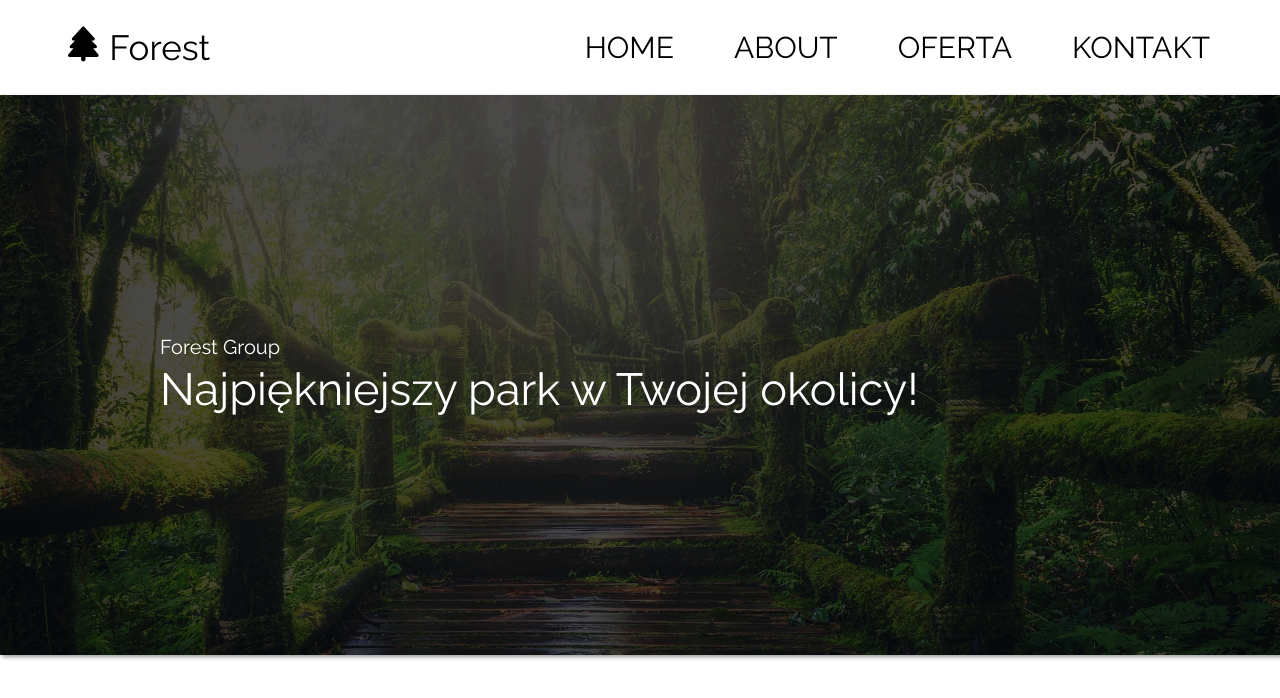
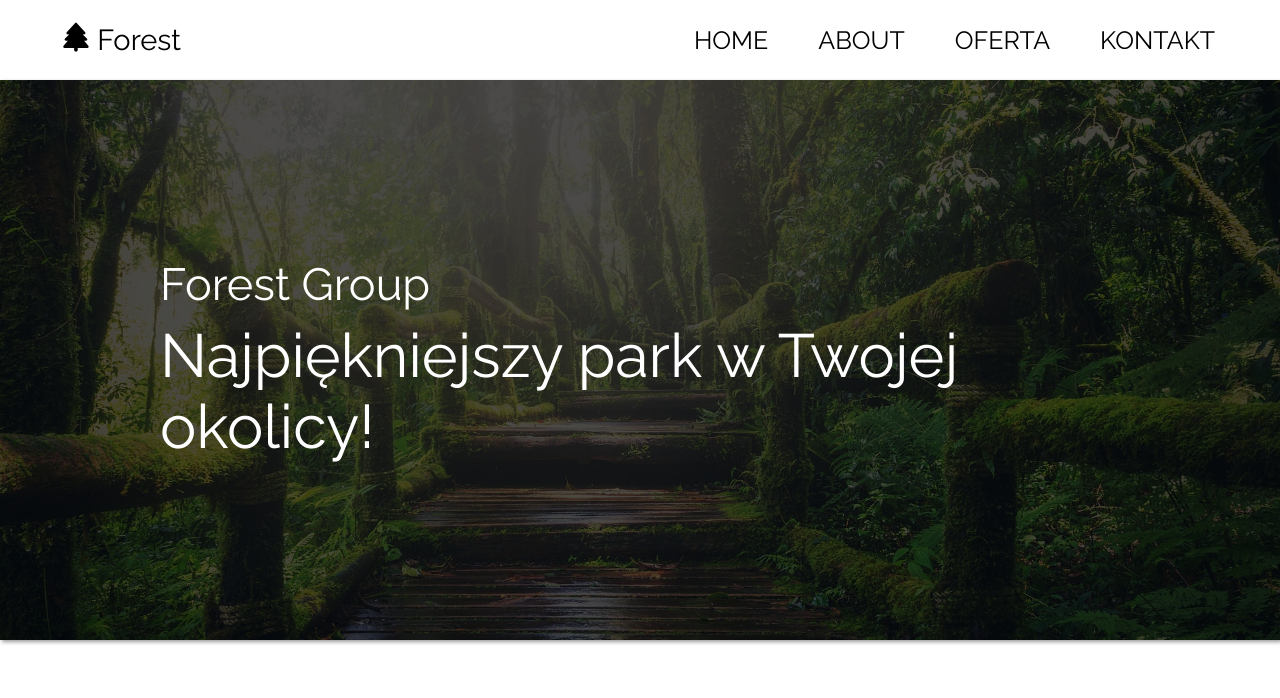
Before and after one commit to cybulskikacper/Forest-Website, a plain HTML site: page index.html in a window 1280 px wide. Drawn offline with Linux system fonts and the light colour scheme.

Commit message:
navigation and header done

```diff
--- a/sass/_large.scss
+++ b/sass/_large.scss
@@ -1,11 +1,20 @@
 @media (min-width: 992px) {
 	.nav {
 		.forest {
-			font-size: 3.5rem;
+			font-size: 2.9rem;
 		}
 
 		&__item {
-			font-size: 3rem;
+			font-size: 2.5rem;
+		}
+	}
+
+	.header {
+		&__text {
+			font-size: 4.5rem;
+		}
+		&__heading {
+			font-size: 6.1rem;
 		}
 	}
 }
--- a/sass/_medium.scss
+++ b/sass/_medium.scss
@@ -16,7 +16,7 @@
 				padding: 0.5em;
 				font-size: 1.8rem;
 				color: $dark;
-					-decoration: none;
+				-decoration: none;
 				transition: transform 0.3s;
 
 				&:hover {
@@ -29,7 +29,7 @@
 				display: flex;
 				justify-content: flex-start;
 				flex: 1;
-				font-size: 2.5rem;
+				font-size: 2.7rem;
 				color: #000000;
 
 				span {
@@ -42,6 +42,10 @@
 
 	.header {
 		background-image: url('/img/jungle-big.jpg');
+
+		&__text {
+			font-size: 3.2rem;
+		}
 	}
 }
 
--- a/sass/_small.scss
+++ b/sass/_small.scss
@@ -3,13 +3,11 @@
 		&-desktop {
 			.forest {
 				margin-left: 0.8em;
+				font-size: 5rem;
 			}
 		}
 		&__item {
-			font-size: 1.6em;
-		}
-
-		&-mobile {
+			font-size: 1.6rem;
 		}
 	}
 
--- a/sass/main.scss
+++ b/sass/main.scss
@@ -117,7 +117,7 @@ body {
 .header__heading {
 	position: relative;
 	font-weight: 500;
-	font-size: 4.5rem;
+	font-size: 4.2rem;
 	z-index: 2;
 }
 
```
Also changed, not shown: css/main.css, 1 other file.
